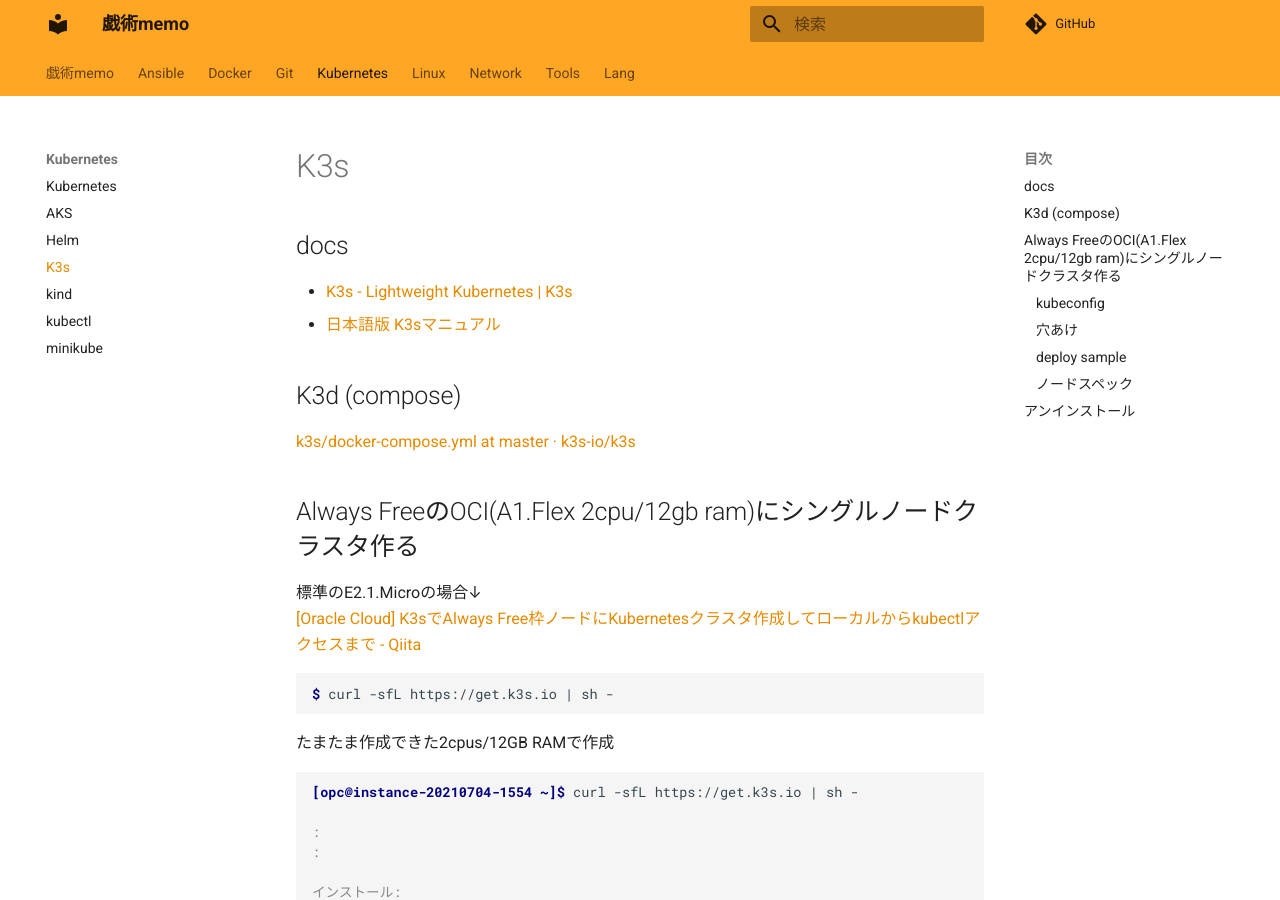
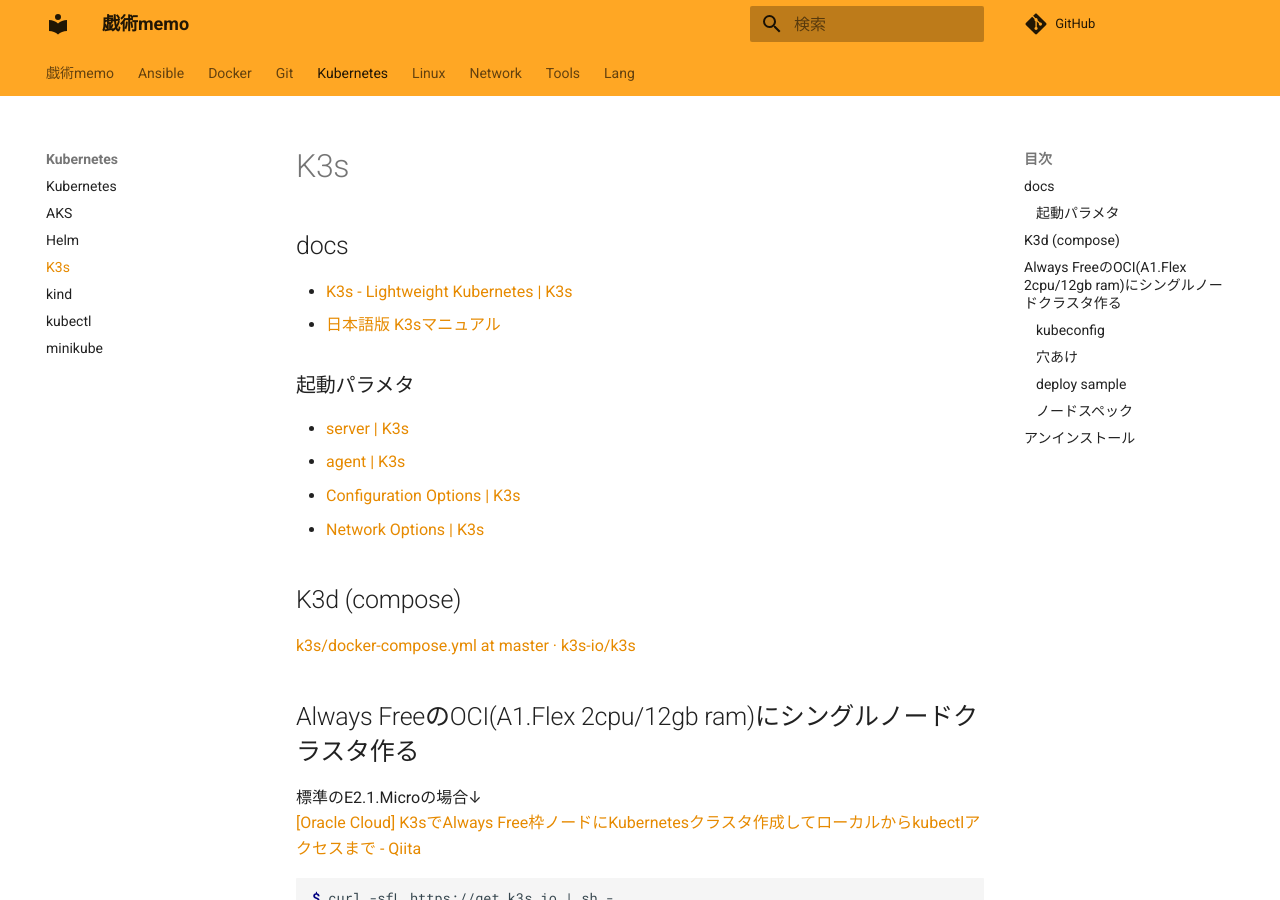
Before and after one commit to zaki-lknr/docs, an MkDocs documentation site: the page built from docs/Kubernetes/k3s.md, in a window 1280 px wide and 900 px high. Built offline with MkDocs 1.6.1 and Material for MkDocs 9.7.7, drawn with Linux system fonts in a browser that asks for light colours; comment, search, counter and statistics services are not loaded.

Commit message:
add: kubernetes/k3s: 起動パラメタ系のリンク

```diff
--- a/docs/Kubernetes/k3s.md
+++ b/docs/Kubernetes/k3s.md
@@ -4,6 +4,13 @@
 
 - [K3s - Lightweight Kubernetes | K3s](https://docs.k3s.io/)
 - [日本語版 K3sマニュアル](https://www.rancher.co.jp/pdfs/K3s-eBook4Styles0507.pdf)
+
+### 起動パラメタ
+
+- [server | K3s](https://docs.k3s.io/cli/server)
+- [agent | K3s](https://docs.k3s.io/cli/agent)
+- [Configuration Options | K3s](https://docs.k3s.io/installation/configuration)
+- [Network Options | K3s](https://docs.k3s.io/installation/network-options)
 
 ## K3d (compose)
 
```
